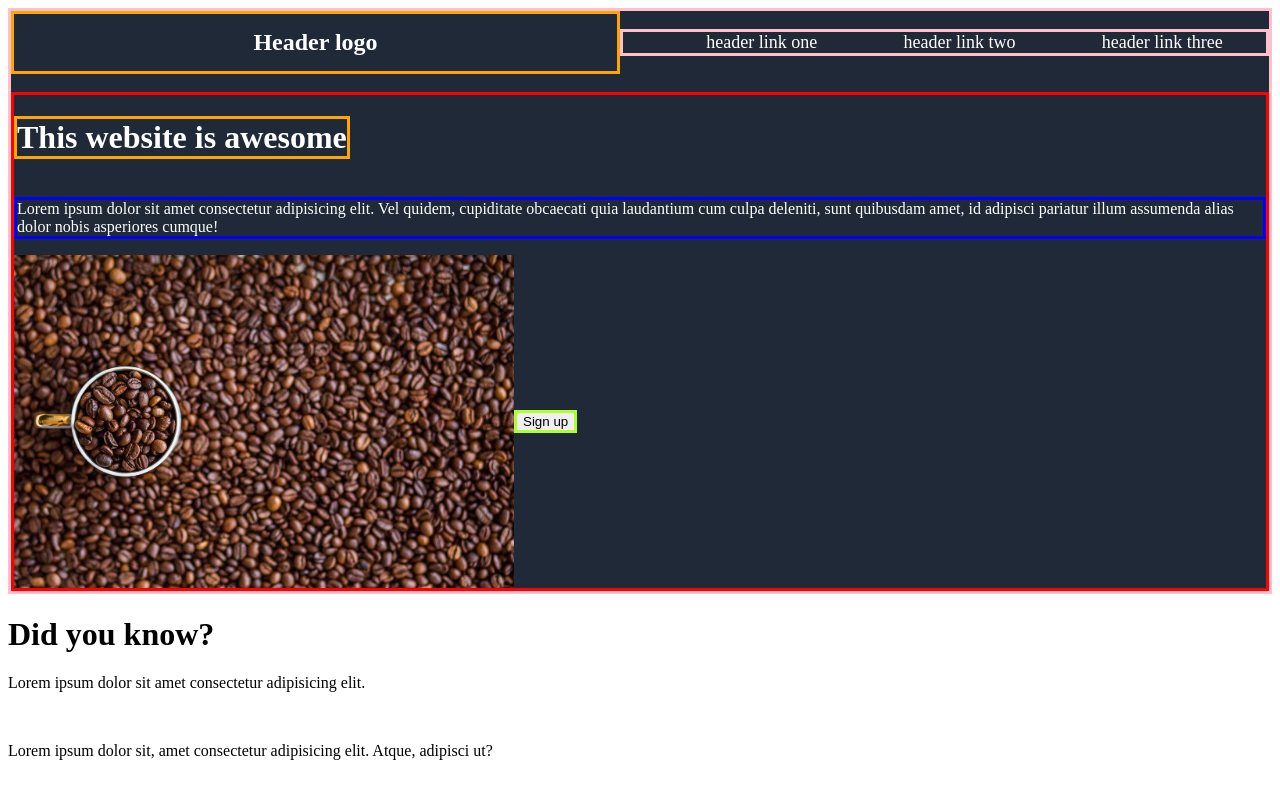
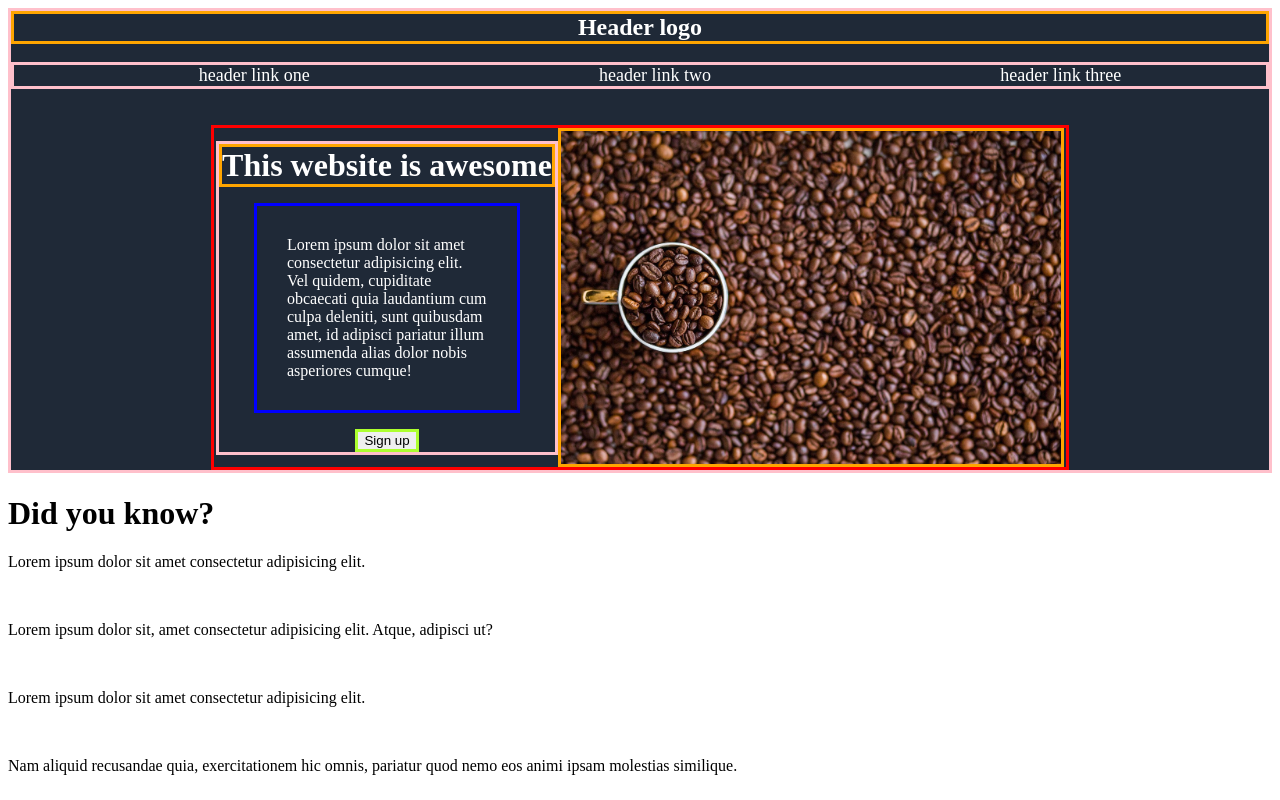
Before and after one commit to avacollie/odin-landing-page, a plain HTML site: page index.html in a window 1280 px wide. Shown: the top 800 px of the page. Drawn offline with Linux system fonts and the light colour scheme.

Commit message:
Added container to join awesome-title, explanation and sign-up button. Changed flex-direction to row. Managed to stack the title, explanation and button. Must adjust font, add alt text, and remove margins.

```diff
--- a/index.html
+++ b/index.html
@@ -16,11 +16,10 @@
           </ul></div>
          <div class="image"><img></div>
     <div class="main-title-container">
-        <h1 id="awesome-title">This website is awesome</h1>
+        <div class="title-explain-button"><h1 id="awesome-title">This website is awesome</h1>
         <p class="explanation">Lorem ipsum dolor sit amet consectetur adipisicing elit. Vel quidem, cupiditate obcaecati quia laudantium cum culpa deleniti, sunt quibusdam amet, id adipisci pariatur illum assumenda alias dolor nobis asperiores cumque!</p>
-        <img class="awesome-image" src="coffee.jpg">
-            <button class="sign-up-button">Sign up</button>
-            <div class="awesome-image"><img></div>
+           <button class="sign-up-button">Sign up</button></div>
+           <img class="awesome-image" src="coffee.jpg">
     </div>
     </div>
 
--- a/styles.css
+++ b/styles.css
@@ -4,6 +4,7 @@ body {
 }
 .header {
     display: flex;
+    flex-direction: column;
 }
 .top-part{
     border: pink solid;
@@ -31,25 +32,51 @@ align-items: center;
 }
 .main-title-container {
     display: flex;
-    flex-wrap: wrap;
-    background-color: #1F2937;
-    color: white;
+    flex-direction: row;
+    align-items: center;
+     align-content: center;
+     justify-content: center;
+     flex-wrap: wrap;
+    margin-left: 200px;
+    margin-right: 200px;
     border: red solid;
+}
+.title-explain-button {
+    display: flex;
     align-items: center;
+    justify-content: center;
+    border: pink solid;
+    flex-direction: column;
+    padding: 0;
+    margin: 0;
 }
-
+    /* align-items: center;
+     justify-content: center;
+flex-wrap: wrap;
+    border: red solid;
+    margin-left: 200px;
+    margin-right: 200px;
+    align-content: space-around;
+}
+*/
 .sign-up-button {
    border: greenyellow solid;
     flex-shrink: 0;
-    flex-grow: 0;
 }
 #awesome-title {
     border: orange solid;
+    margin: 0;
+    padding: 0px;
 }
 .explanation {
     border: blue solid;
+    padding: 30px;
+    width: 200px;
+    flex-shrink: 0;
 
 }
 .awesome-image {
     width: 500px;
+    border: orange solid;
+    justify-content: space-between;
 }
```
